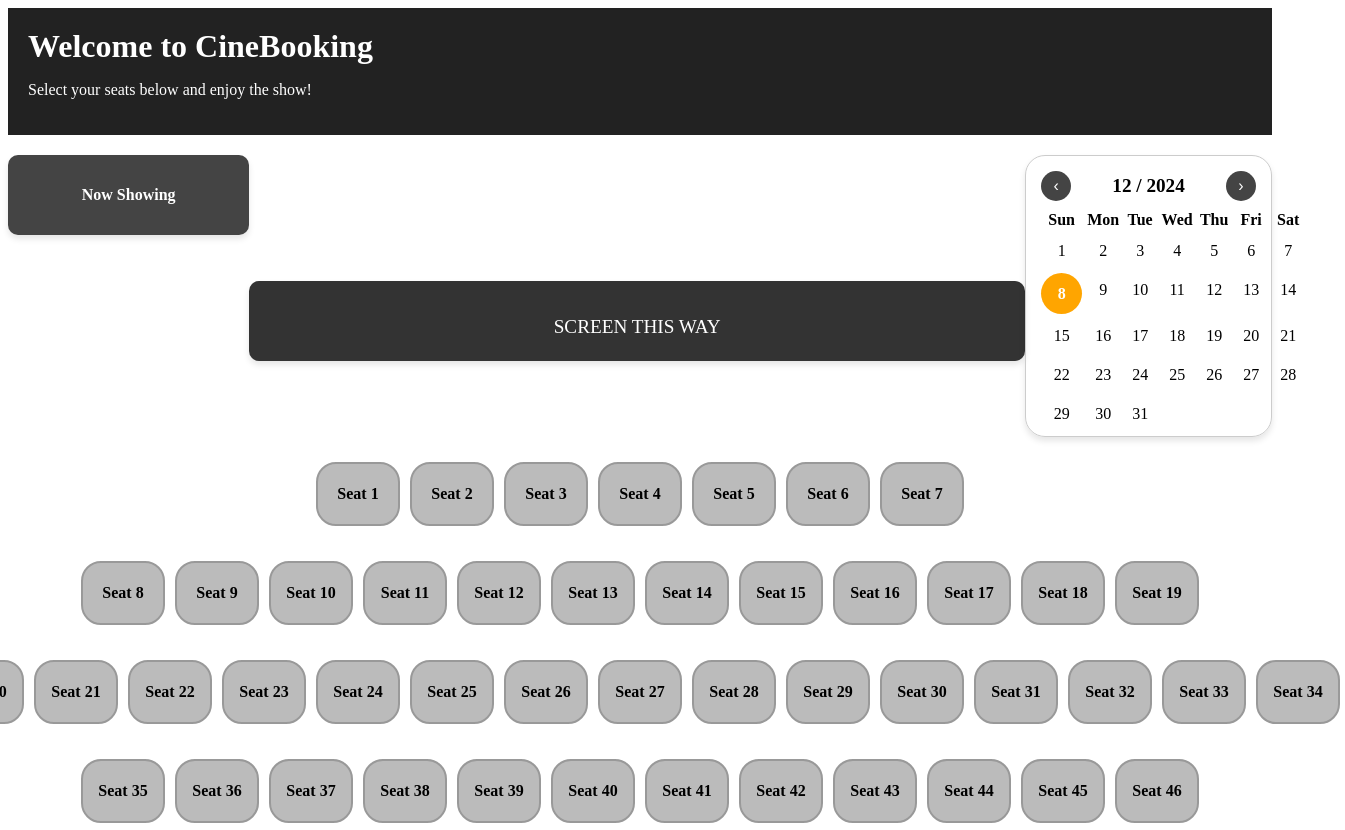
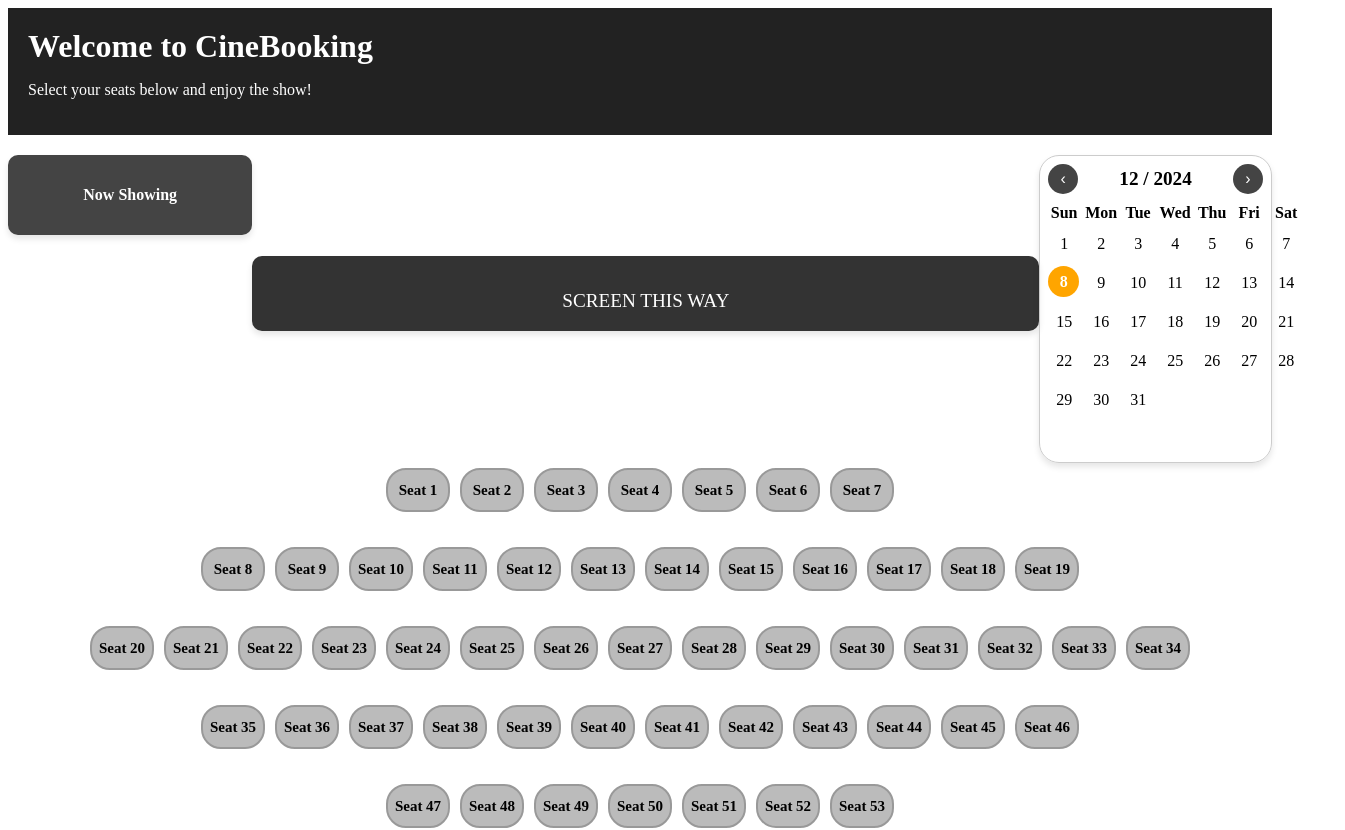
Before and after one commit to Ayanabs/MEAN-Stack-Development, an Angular app in the folder app-frontend/: page / in a window 1280 px wide. Shown: the top 830 px of the page, 1345 px wide, since content can reach past the window. Built offline with nearby package versions, Linux system fonts and the light colour scheme; no server answers.

Commit message:
css changes

```diff
--- a/app-frontend/src/app/app.component.css
+++ b/app-frontend/src/app/app.component.css
@@ -45,12 +45,12 @@ body {
 
 /* Screen Indicator */
 .screen {
-  margin-top: 10%;
+  margin-top: 8%;
   background-color: #333;
   color: white;
   padding: 15px;
   width: 60%;
-  height: 50px;
+  height: 45px;
   font-size: 1.2rem;
   text-transform: uppercase;
   border-radius: 10px;
@@ -63,8 +63,8 @@ body {
   width: 17%;
   border: 1px solid #ccc;
   border-radius: 20px;
-  height:250px;
-  padding: 15px;
+  height:290px;
+  padding: 8px;
   box-shadow: 0 4px 6px rgba(0, 0, 0, 0.1);
 }
 
@@ -123,9 +123,9 @@ body {
   font-weight: bold;
   border-radius: 50%;
   display: inline-block;
-  width: 25px;
-  height: 25px;
-  line-height: 25px;
+  width: 15px;
+  height: 15px;
+  line-height: 15px;
   text-align: center;
 }
 
@@ -135,15 +135,15 @@ body {
   font-weight: bold;
   border-radius: 50%;
   display: inline-block;
-  width: 25px;
-  height: 25px;
-  line-height: 25px;
+  width: 15px;
+  height: 15px;
+  line-height: 15px;
   text-align: center;
 }
 
 /* Seat Booking Section */
 .seat-container {
-  margin-top: 20px;
+
   display: flex;
   flex-direction: column;
   align-items: center;
@@ -156,13 +156,14 @@ body {
 }
 
 .seat {
-  width: 80px;
-  height: 60px;
+  width: 60px;
+  height: 40px;
   background-color: #bbb;
   border: 2px solid #999;
   display: flex;
   justify-content: center;
   align-items: center;
+  font-size: 15px;
   font-weight: bold;
   cursor: pointer;
   user-select: none;
@@ -195,7 +196,7 @@ body {
   bottom: -10px; /* Move the "Book" button further below the seat */
   left: 50%; /* Center the button horizontally */
   transform: translateX(-50%); /* Adjust centering */
-  padding: 5px 12px;
+  padding: 2px 7px;
   font-size: 0.8rem;
   border: none;
   border-radius: 10px;
@@ -215,7 +216,7 @@ body {
   left: 50%; /* Center the button horizontally */
   transform: translateX(-50%); /* Adjust centering */
   padding: 3px 10px;
-  font-size: 0.8rem;
+  font-size: 0.7rem;
   border: none;
   border-radius: 10px;
   background-color: #dc3545;
```
